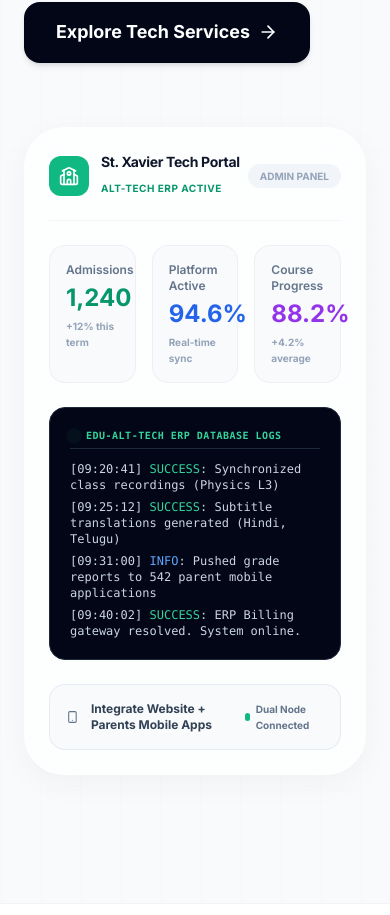
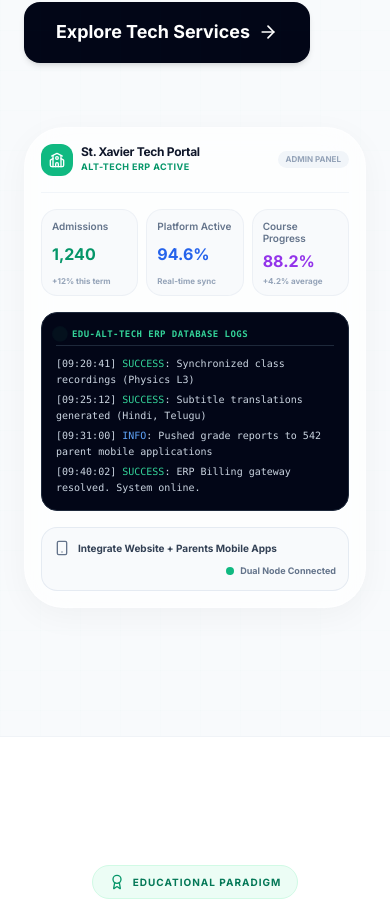
Before and after one commit to srinivas191206/Edu-Alt-Tech-website, a React (Vite) app: page / in a window 390 px wide. Shown: the part 9478-10393 px from the top of the page. Built offline with nearby package versions, Linux system fonts and the light colour scheme; no server answers.

Commit message:
Optimize tech portal ERP mockup text sizes and layout on mobile

```diff
--- a/pages/Home.tsx
+++ b/pages/Home.tsx
@@ -715,62 +715,62 @@ const Home: React.FC = () => {
 
             {/* Right Column: Interactive ERP Mockup Panel */}
             <div className="lg:col-span-7">
-              <div className="glow-card rounded-[2.5rem] border border-slate-200/60 overflow-hidden shadow-2xl bg-white p-6 md:p-8 space-y-6 relative">
+              <div className="glow-card rounded-[2.5rem] border border-slate-200/60 overflow-hidden shadow-2xl bg-white p-4 sm:p-6 md:p-8 space-y-4 sm:space-y-6 relative">
 
                 {/* Mock ERP header */}
-                <div className="flex items-center justify-between border-b border-slate-100 pb-5">
-                  <div className="flex items-center gap-3">
-                    <div className="w-10 h-10 rounded-xl bg-emerald-500 flex items-center justify-center text-white">
-                      <School className="w-5 h-5" />
+                <div className="flex items-center justify-between border-b border-slate-100 pb-4 sm:pb-5">
+                  <div className="flex items-center gap-2 sm:gap-3">
+                    <div className="w-8 h-8 sm:w-10 sm:h-10 rounded-xl bg-emerald-500 flex items-center justify-center text-white shrink-0">
+                      <School className="w-4 h-4 sm:w-5 sm:h-5" />
                     </div>
                     <div>
-                      <h4 className="text-sm font-black text-slate-900 tracking-tight">St. Xavier Tech Portal</h4>
-                      <span className="text-[10px] text-emerald-600 font-bold uppercase tracking-wider">Alt-Tech ERP Active</span>
+                      <h4 className="text-xs sm:text-sm font-black text-slate-900 tracking-tight">St. Xavier Tech Portal</h4>
+                      <span className="text-[9px] sm:text-[10px] text-emerald-600 font-bold uppercase tracking-wider block">Alt-Tech ERP Active</span>
                     </div>
                   </div>
-                  <span className="text-[10px] font-bold text-slate-400 bg-slate-100 px-3 py-1 rounded-full uppercase">
+                  <span className="text-[8px] sm:text-[10px] font-bold text-slate-400 bg-slate-100 px-2 py-0.5 sm:px-3 sm:py-1 rounded-full uppercase">
                     Admin Panel
                   </span>
                 </div>
 
                 {/* Dashboard Stats Grid */}
-                <div className="grid grid-cols-3 gap-4">
+                <div className="grid grid-cols-3 gap-2 sm:gap-4">
                   {[
                     { title: "Admissions", val: "1,240", change: "+12% this term", color: "text-emerald-600" },
                     { title: "Platform Active", val: "94.6%", change: "Real-time sync", color: "text-blue-600" },
                     { title: "Course Progress", val: "88.2%", change: "+4.2% average", color: "text-purple-600" }
                   ].map((stat, idx) => (
-                    <div key={idx} className="bg-slate-50 p-4 rounded-2xl border border-slate-200/50">
-                      <div className="text-xs text-slate-500 font-semibold">{stat.title}</div>
-                      <div className={`text-2xl font-black ${stat.color} my-1`}>{stat.val}</div>
-                      <div className="text-[10px] text-slate-400 font-bold">{stat.change}</div>
+                    <div key={idx} className="bg-slate-50 p-2.5 sm:p-4 rounded-2xl border border-slate-200/50 flex flex-col justify-between">
+                      <div className="text-[10px] sm:text-xs text-slate-500 font-semibold leading-tight">{stat.title}</div>
+                      <div className={`text-base sm:text-2xl font-black ${stat.color} my-1`}>{stat.val}</div>
+                      <div className="text-[8px] sm:text-[10px] text-slate-400 font-bold leading-none">{stat.change}</div>
                     </div>
                   ))}
                 </div>
 
                 {/* ERP Activity log Simulator */}
-                <div className="bg-slate-950 text-white rounded-2xl p-5 border border-slate-800 space-y-3 font-mono text-xs">
-                  <div className="text-[10px] text-emerald-400 font-bold uppercase tracking-wider flex items-center gap-2 pb-1 border-b border-slate-800">
+                <div className="bg-slate-950 text-white rounded-2xl p-3.5 sm:p-5 border border-slate-800 space-y-2.5 sm:space-y-3 font-mono text-[10px] sm:text-xs">
+                  <div className="text-[9px] sm:text-[10px] text-emerald-400 font-bold uppercase tracking-wider flex items-center gap-2 pb-1 border-b border-slate-800">
                     <span className="w-2 h-2 rounded-full bg-emerald-400 animate-ping" />
                     Edu-Alt-Tech ERP Database Logs
                   </div>
-                  <div className="space-y-1.5 text-slate-300">
-                    <div>[09:20:41] <span className="text-emerald-400">SUCCESS</span>: Synchronized class recordings (Physics L3)</div>
-                    <div>[09:25:12] <span className="text-emerald-400">SUCCESS</span>: Subtitle translations generated (Hindi, Telugu)</div>
-                    <div>[09:31:00] <span className="text-blue-400">INFO</span>: Pushed grade reports to 542 parent mobile applications</div>
-                    <div>[09:40:02] <span className="text-emerald-400">SUCCESS</span>: ERP Billing gateway resolved. System online.</div>
+                  <div className="space-y-1 sm:space-y-1.5 text-slate-300">
+                    <div className="break-words">[09:20:41] <span className="text-emerald-400">SUCCESS</span>: Synchronized class recordings (Physics L3)</div>
+                    <div className="break-words">[09:25:12] <span className="text-emerald-400">SUCCESS</span>: Subtitle translations generated (Hindi, Telugu)</div>
+                    <div className="break-words">[09:31:00] <span className="text-blue-400">INFO</span>: Pushed grade reports to 542 parent mobile applications</div>
+                    <div className="break-words">[09:40:02] <span className="text-emerald-400">SUCCESS</span>: ERP Billing gateway resolved. System online.</div>
                   </div>
                 </div>
 
                 {/* Connected Node Diagram teaser */}
-                <div className="border border-slate-200/80 rounded-2xl p-4 flex items-center justify-between bg-slate-50">
-                  <div className="flex items-center gap-3">
-                    <Smartphone className="w-5 h-5 text-slate-500" />
-                    <span className="text-xs font-bold text-slate-700">Integrate Website + Parents Mobile Apps</span>
+                <div className="border border-slate-200/80 rounded-2xl p-3 sm:p-4 flex flex-col gap-2 sm:flex-row sm:items-center sm:justify-between bg-slate-50">
+                  <div className="flex items-center gap-2 sm:gap-3">
+                    <Smartphone className="w-4 h-4 sm:w-5 sm:h-5 text-slate-500 shrink-0" />
+                    <span className="text-[10px] sm:text-xs font-bold text-slate-700">Integrate Website + Parents Mobile Apps</span>
                   </div>
-                  <div className="flex items-center gap-1.5">
+                  <div className="flex items-center gap-1.5 self-end sm:self-auto">
                     <div className="w-2 h-2 rounded-full bg-emerald-500 animate-pulse-soft" />
-                    <span className="text-[10px] font-bold text-slate-500">Dual Node Connected</span>
+                    <span className="text-[9px] sm:text-[10px] font-bold text-slate-500">Dual Node Connected</span>
                   </div>
                 </div>
 
```
